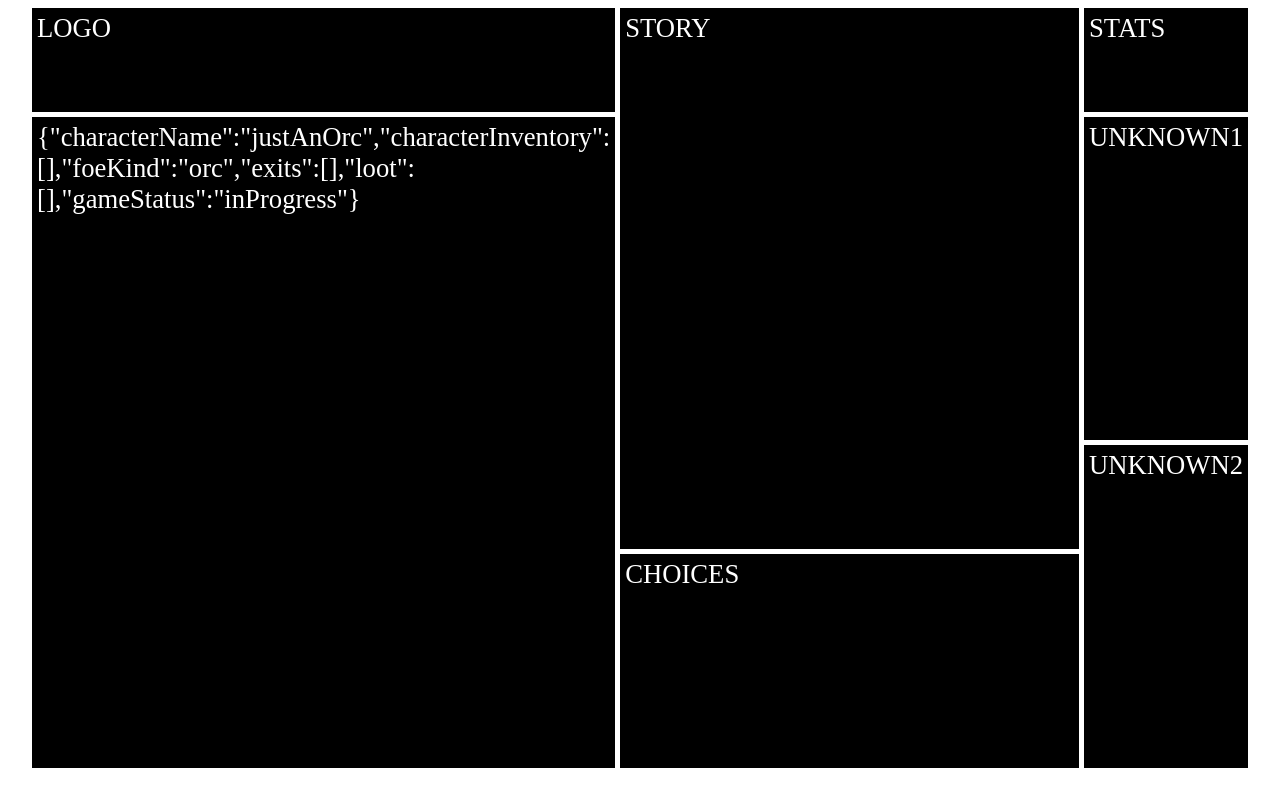
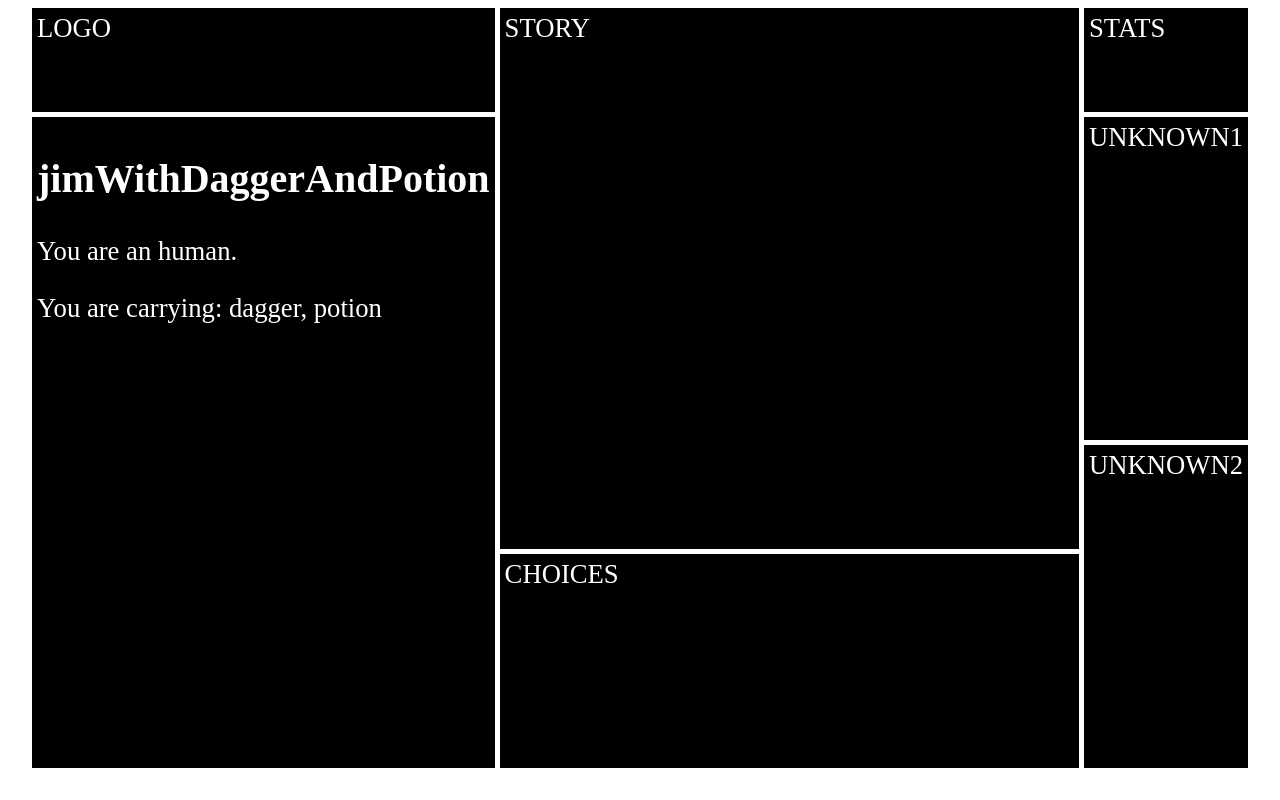
Before and after one commit to wilsonrocks/adventure-story, a React (Create React App) app: page / in a window 1280 px wide. Built offline with nearby package versions, Linux system fonts and the light colour scheme.

Commit message:
add character display to the UI and characterRace property to the schema

```diff
--- a/src/components/app/app.component.jsx
+++ b/src/components/app/app.component.jsx
@@ -8,7 +8,7 @@ import './app.scss';
 const App = () => (
   <div className="app-grid">
     <div className="logo">LOGO</div>
-    <Character fullState={examples[0]} />
+    <Character fullState={examples[2]} />
     <div className="story">STORY</div>
     <div className="choices">CHOICES</div>
     <div className="stats">STATS</div>
--- a/src/components/character/character.component.jsx
+++ b/src/components/character/character.component.jsx
@@ -2,9 +2,26 @@ import React from 'react';
 import matchSchema from '../../schema/schemaPropType';
 import fullSchema from '../../schema/schema';
 
-const Character = ({ fullState }) => (
+const Character = ({
+  fullState: {
+    characterName,
+    characterInventory,
+    characterRace,
+  },
+}) => (
   <div className="character">
-    {JSON.stringify(fullState)}
+    <h2>{characterName}</h2>
+    <p>
+      You are an
+      {' '}
+      {characterRace}
+      .
+    </p>
+    <p>
+      You are carrying:
+      {' '}
+      {characterInventory.join(', ')}
+    </p>
   </div>
 );
 
--- a/src/schema/examples.js
+++ b/src/schema/examples.js
@@ -1,15 +1,27 @@
 const justAnOrc = {
   characterName: 'justAnOrc',
   characterInventory: [],
+  characterRace: 'elf',
   foeKind: 'orc',
   exits: [],
   loot: [],
   gameStatus: 'inProgress',
 };
 
-const orcWithLoot = {
-  characterName: 'orcWithLoot',
+const elfWithLoot = {
+  characterName: 'elfWithLoot',
   characterInventory: [],
+  characterRace: 'elf',
+  foeKind: 'orc',
+  exits: [],
+  loot: ['potion', 'mace'],
+  gameStatus: 'inProgress',
+};
+
+const jimWithDaggerAndPotion = {
+  characterName: 'jimWithDaggerAndPotion',
+  characterInventory: ['dagger', 'potion'],
+  characterRace: 'human',
   foeKind: 'orc',
   exits: [],
   loot: ['potion', 'mace'],
@@ -18,5 +30,6 @@ const orcWithLoot = {
 
 export default [
   justAnOrc,
-  orcWithLoot,
+  elfWithLoot,
+  jimWithDaggerAndPotion,
 ];
--- a/src/schema/schema.js
+++ b/src/schema/schema.js
@@ -10,6 +10,10 @@ const fullSchema = {
       items: {
         type: 'string',
       },
+    },
+    characterRace: {
+      type: 'string',
+      enum: ['human', 'dwarf', 'elf'],
     },
     foeKind: {
       type: 'string',
@@ -35,6 +39,7 @@ const fullSchema = {
   required: [
     'characterName',
     'characterInventory',
+    'characterRace',
     'foeKind',
     'exits',
     'loot',
```
